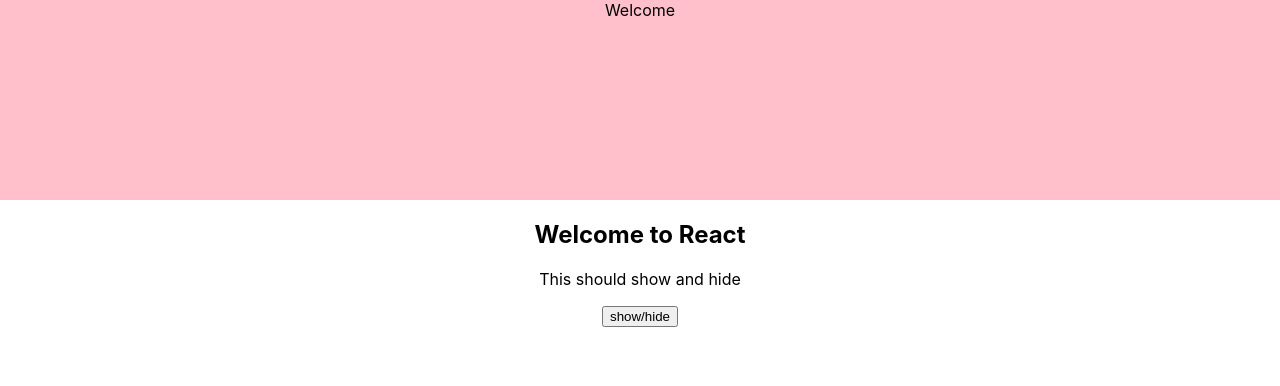
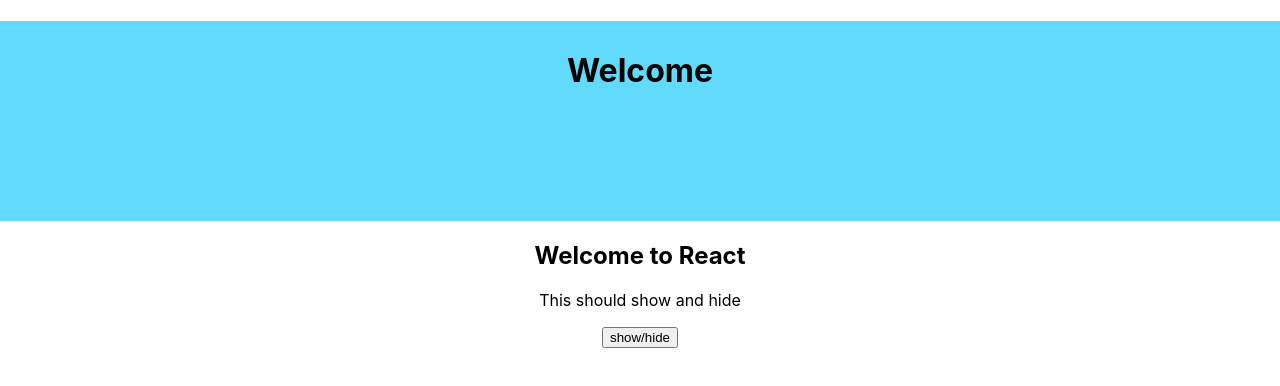
Before and after one commit to TianaJohnson/build_lumdb, a React (Create React App) app: page / in a window 1280 px wide. Shown: the top 386 px of the page. Built offline with nearby package versions, Linux system fonts and the light colour scheme.

Commit message:
header title causes header white space gap

```diff
--- a/src/App.css
+++ b/src/App.css
@@ -44,3 +44,6 @@
 .header-main:hover{
   background-color: pink;
 }
+.header-title{
+  padding: 30px;
+}
--- a/src/Header.js
+++ b/src/Header.js
@@ -7,7 +7,7 @@
         return (
             <div className="header-main">
 
-                Welcome
+                <h1 className="header-title">Welcome</h1>
 
             </div>
          )
```
Also changed, not shown: 1 other file (tests, documents, lock files or other folders).
